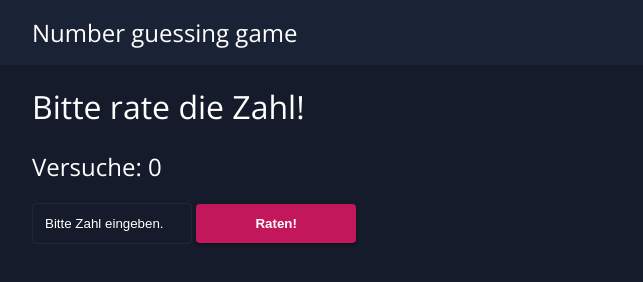
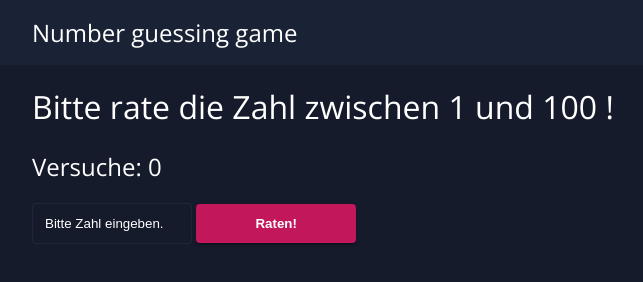
Before and after one commit to PetrasDirk/zahlRaten.github.io, a plain HTML site: page index.html in a window 1280 px wide. Shown: the whole page, without its empty margins (68-711 px from the left). Drawn offline with nearby package versions, Linux system fonts and the light colour scheme.

Commit message:
Update index.html
Habe die Spielbedingung hinzu gefügt :
<h1 id="headline">Bitte rate die Zahl zwischen 1 und 100 !</h1>
  zwischen 1 und 100; > ist neu !

```diff
--- a/index.html
+++ b/index.html
@@ -9,7 +9,7 @@
 <body>
     <header>Number guessing game</header>
     <div class="container">
-        <h1 id="headline">Bitte rate die Zahl!</h1>
+        <h1 id="headline">Bitte rate die Zahl zwischen 1 und 100 !</h1>
         <h2 id="displayTries">Versuche: 0</h2>
         <form onsubmit="guessTheNumber(); return false;">
         <input id="myNumber" type="number" required placeholder="Bitte Zahl eingeben...">
```
